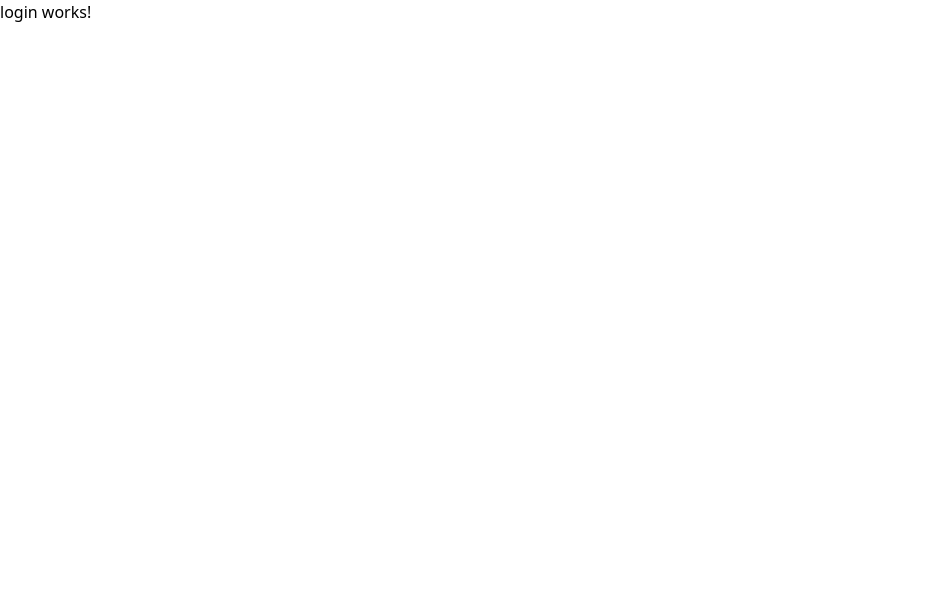
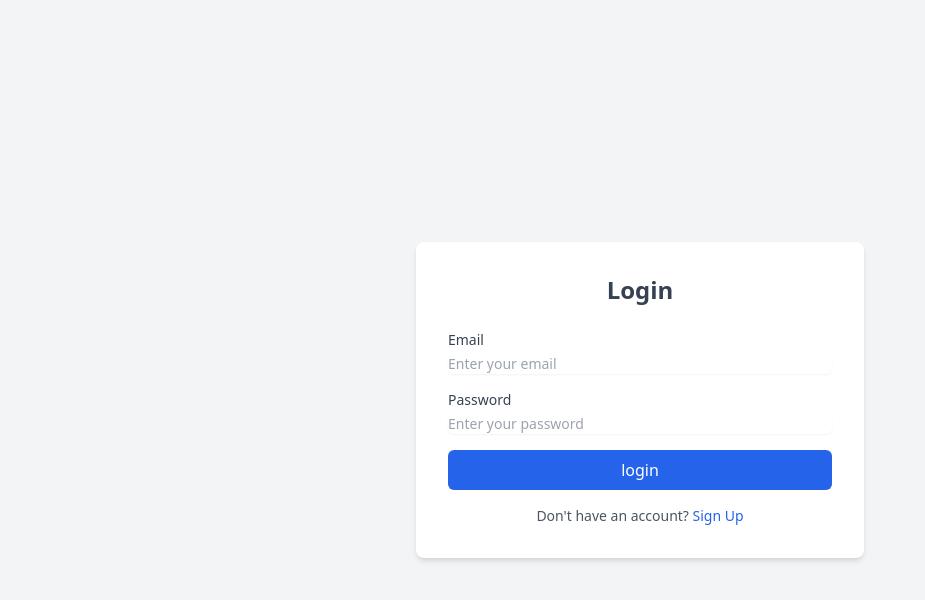
Before and after one commit to Chimi19/bus-booking-system-frontend, an Angular app: page /login in a window 1280 px wide. Shown: the top 600 px of the page, without its empty margins (0-925 px from the left). Built offline with nearby package versions, Linux system fonts and the light colour scheme.

Commit message:
BBSF-03: Implemented Login

```diff
--- a/src/app/api.service.ts
+++ b/src/app/api.service.ts
@@ -6,7 +6,7 @@
   providedIn: 'root'
 })
 export class ApiService {
-  private baseUrl = 'http://localhost:8081/api/v1';
+  private baseUrl = 'http://localhost:8080/api/v1';
 
   constructor(private http: HttpClient) {}
 
--- a/src/app/app.routes.ts
+++ b/src/app/app.routes.ts
@@ -1,10 +1,11 @@
 import { Routes } from '@angular/router';
 import { SignupComponent } from './signup/signup.component';
 import { LoginComponent } from './login/login.component';
+import { DashboardComponent } from './dashboard/dashboard.component';
 
 export const routes: Routes = [
     { path: '', component: SignupComponent }, // Default route
   { path: 'signup', component: SignupComponent },
   { path: 'login', component: LoginComponent },
-
+  { path: 'dashboard', component: DashboardComponent },
 ];
--- /dev/null
+++ b/src/app/dashboard/dashboard.component.html
@@ -0,0 +1 @@
+<p>dashboard works!</p>
--- a/src/app/login/login.component.html
+++ b/src/app/login/login.component.html
@@ -1 +1,56 @@
-<p>login works!</p>
+<div class="min-h-screen flex items-center justify-center bg-gray-100">
+    <div class="bg-white shadow-md rounded-lg p-8 w-full max-w-md">
+      <h2 class="text-2xl font-bold text-gray-700 text-center mb-6">Login</h2>
+      <form [formGroup]="loginForm" (ngSubmit)="onSubmit()" novalidate>
+
+        <!-- Email Field -->
+        <div class="mb-4">
+          <label for="email" class="block text-sm font-medium text-gray-700">Email</label>
+          <input
+            id="email"
+            formControlName="email"
+            type="email"
+            class="mt-1 block w-full rounded-md border-gray-300 shadow-sm focus:ring-blue-500 focus:border-blue-500 sm:text-sm"
+            placeholder="Enter your email">
+          <div *ngIf="submitted && f['email'].errors" class="text-sm text-red-500 mt-1">
+            <small *ngIf="f['email'].errors['required']">Email is required</small>
+            <small *ngIf="f['email'].errors['email']">Invalid email format</small>
+          </div>
+        </div>
+
+        <!-- Password Field -->
+        <div class="mb-4">
+          <label for="password" class="block text-sm font-medium text-gray-700">Password</label>
+          <input
+            id="password"
+            formControlName="password"
+            type="password"
+            class="mt-1 block w-full rounded-md border-gray-300 shadow-sm focus:ring-blue-500 focus:border-blue-500 sm:text-sm"
+            placeholder="Enter your password">
+          <div *ngIf="submitted && f['password'].errors" class="text-sm text-red-500 mt-1">
+            <small *ngIf="f['password'].errors['required']">Password is required</small>
+            <small *ngIf="f['password'].errors['minlength']">Password too short</small>
+          </div>
+        </div>
+
+        <!-- Submit Button -->
+        <button
+          type="submit"
+          class="w-full bg-blue-600 text-white py-2 rounded-md hover:bg-blue-700 focus:outline-none focus:ring-2 focus:ring-blue-500 focus:ring-offset-2">
+          login
+        </button>
+      </form>
+
+      <!-- Error Message -->
+      <div *ngIf="errorMessage" class="mt-4 text-sm text-red-500 text-center">
+        {{ errorMessage }}
+      </div>
+
+      <div class="text-center mt-4">
+        <p class="text-sm text-gray-600">
+          Don't have an account?
+          <a routerLink="/signup" class="text-blue-600 hover:underline">Sign Up</a>
+        </p>
+      </div>
+    </div>
+  </div>
--- a/src/app/login/login.component.ts
+++ b/src/app/login/login.component.ts
@@ -1,11 +1,65 @@
-import { Component } from '@angular/core';
+import { CommonModule } from "@angular/common";
+import { Component } from "@angular/core";
+import { FormBuilder, FormGroup, ReactiveFormsModule, Validators } from "@angular/forms";
+import { Router, RouterLink, RouterModule } from "@angular/router";
+import { ToastrModule, ToastrService } from "ngx-toastr";
+import { LoginService } from "../services/login.service";
+import { LoginModel } from "../models/login.model";
 
 @Component({
   selector: 'app-login',
-  imports: [],
   templateUrl: './login.component.html',
-  styleUrl: './login.component.css'
+  styleUrl: './login.component.css',
+  standalone: true,
+  imports: [RouterLink,RouterModule,ReactiveFormsModule, CommonModule,ToastrModule]
 })
 export class LoginComponent {
+  loginForm: FormGroup;
+  submitted = false;
+  errorMessage = '';
 
+  constructor(
+    private formBuilder: FormBuilder,
+    private loginService: LoginService,
+    private router: Router,
+    private toastr: ToastrService
+  ) {
+    this.loginForm = this.formBuilder.group({
+      email: ['', [
+        Validators.required,
+        Validators.email
+      ]],
+      password: ['', [
+        Validators.required,
+        Validators.minLength(8),
+      ]]
+    }, {
+    });
+  }
+
+  onSubmit(): void {
+    this.submitted = true;
+
+    if (this.loginForm.invalid) {
+      return;
+    }
+
+    const loginData: LoginModel = {
+      email: this.loginForm.value.email,
+      password: this.loginForm.value.password
+    };
+
+    this.loginService.login(loginData).subscribe({
+      next: (response) => {
+        this.toastr.success('Login successful', 'Success');
+        this.router.navigate(['/dashboard']);
+      },
+      error: (data) => {
+        this.toastr.error(data.error?.message || 'Login failed', 'Error');
+      }
+    });
+  }
+
+  // Getter for easy access to form fields
+  get f() { return this.loginForm.controls; }
 }
--- /dev/null
+++ b/src/app/models/login.model.ts
@@ -0,0 +1,4 @@
+export interface LoginModel {
+    email: string;
+    password: string;
+  }
--- /dev/null
+++ b/src/app/services/login.service.ts
@@ -0,0 +1,16 @@
+
+import { Observable } from 'rxjs';
+import { LoginModel } from '../models/login.model';
+import { ApiService } from '../api.service';
+import { Injectable } from '@angular/core';
+
+@Injectable({
+  providedIn: 'root'
+})
+export class LoginService {
+  constructor(private apiService: ApiService) {}
+
+  login(loginData: LoginModel): Observable<any> {
+    return this.apiService.post('/login', loginData);
+  }
+}
```
Also changed, not shown: src/app/dashboard/dashboard.component.ts (added, +11 -0 lines), src/app/dashboard/dashboard.component.css (added), 1 other file (tests, documents, lock files or other folders).
